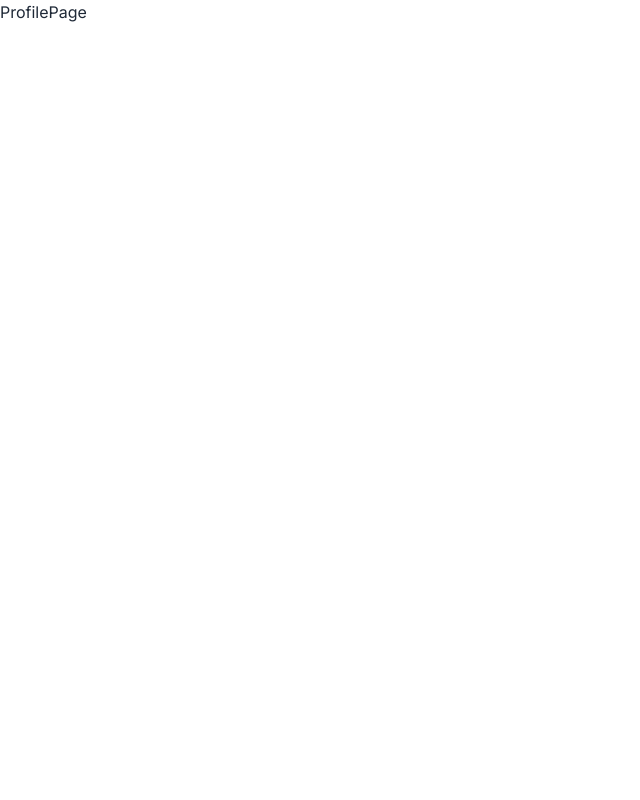
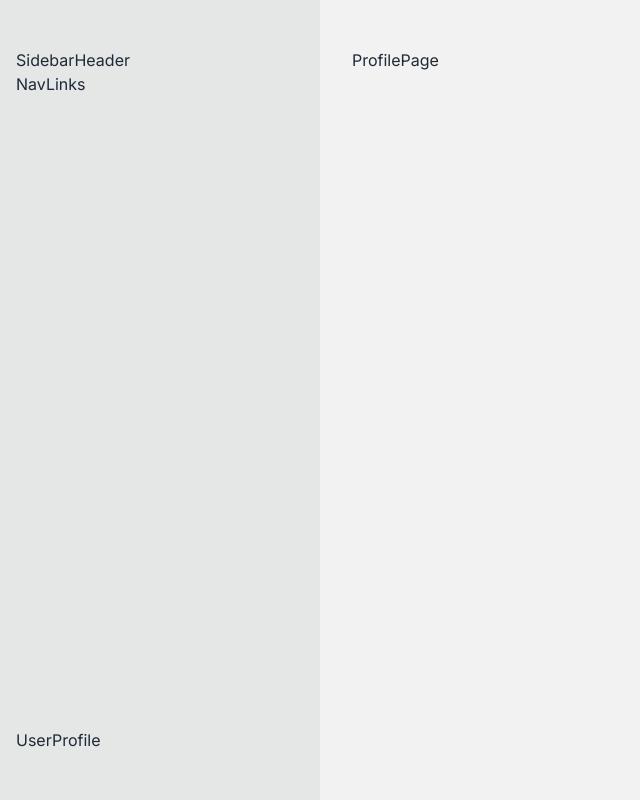
Before and after one commit to MezoAli/Mezo-GPT, a Next.js app: page /profile in a window 1280 px wide. Shown: the whole page, without its empty margins (0-640 px from the left). Built offline with nearby package versions, Linux system fonts and the light colour scheme.

Commit message:
adding sidebar to layout

```diff
--- a/app/(dashboard)/layout.tsx
+++ b/app/(dashboard)/layout.tsx
@@ -1,7 +1,27 @@
-import React from "react";
-
-const RootLayout = ({ children }: { children: React.ReactNode }) => {
-  return <main>{children}</main>;
+import { FaBarsStaggered } from "react-icons/fa6";
+import Sidebar from "@/components/Sidebar";
+const layout = ({ children }: { children: React.ReactNode }) => {
+  return (
+    <div className="drawer lg:drawer-open">
+      <input id="my-drawer-2" type="checkbox" className="drawer-toggle" />
+      <div className="drawer-content">
+        <label
+          htmlFor="my-drawer-2"
+          className="drawer-button lg:hidden fixed top-6 right-6"
+        >
+          <FaBarsStaggered className="w-8 h-8 text-primary" />
+        </label>
+        <div className="bg-base-200 px-8 py-12 min-h-screen">{children}</div>
+      </div>
+      <div className="drawer-side">
+        <label
+          htmlFor="my-drawer-2"
+          aria-label="close sidebar"
+          className="drawer-overlay"
+        ></label>
+        <Sidebar />
+      </div>
+    </div>
+  );
 };
-
-export default RootLayout;
+export default layout;
--- a/app/layout.tsx
+++ b/app/layout.tsx
@@ -1,7 +1,7 @@
 import type { Metadata } from "next";
 import { Inter } from "next/font/google";
 import "./globals.css";
-import Providers from "@/compoents/Providers";
+import Providers from "@/components/Providers";
 
 const inter = Inter({ subsets: ["latin"] });
 
--- /dev/null
+++ b/components/NavLinks.tsx
@@ -0,0 +1,5 @@
+const NavLinks = () => {
+  return <div>NavLinks</div>;
+};
+
+export default NavLinks;
--- /dev/null
+++ b/components/Sidebar.tsx
@@ -0,0 +1,15 @@
+import NavLinks from "./NavLinks";
+import SidebarHeader from "./SidebarHeader";
+import UserProfile from "./UserProfile";
+
+const Sidebar = () => {
+  return (
+    <div className="w-80 min-h-full bg-base-300 px-4 py-12 grid grid-rows-[auto,1fr,auto]">
+      <SidebarHeader />
+      <NavLinks />
+      <UserProfile />
+    </div>
+  );
+};
+
+export default Sidebar;
--- /dev/null
+++ b/components/SidebarHeader.tsx
@@ -0,0 +1,5 @@
+const SidebarHeader = () => {
+  return <div>SidebarHeader</div>;
+};
+
+export default SidebarHeader;
--- /dev/null
+++ b/components/UserProfile.tsx
@@ -0,0 +1,5 @@
+const UserProfile = () => {
+  return <div>UserProfile</div>;
+};
+
+export default UserProfile;
```
Also changed, not shown: components/Providers.tsx (renamed from compoents/Providers.tsx).
